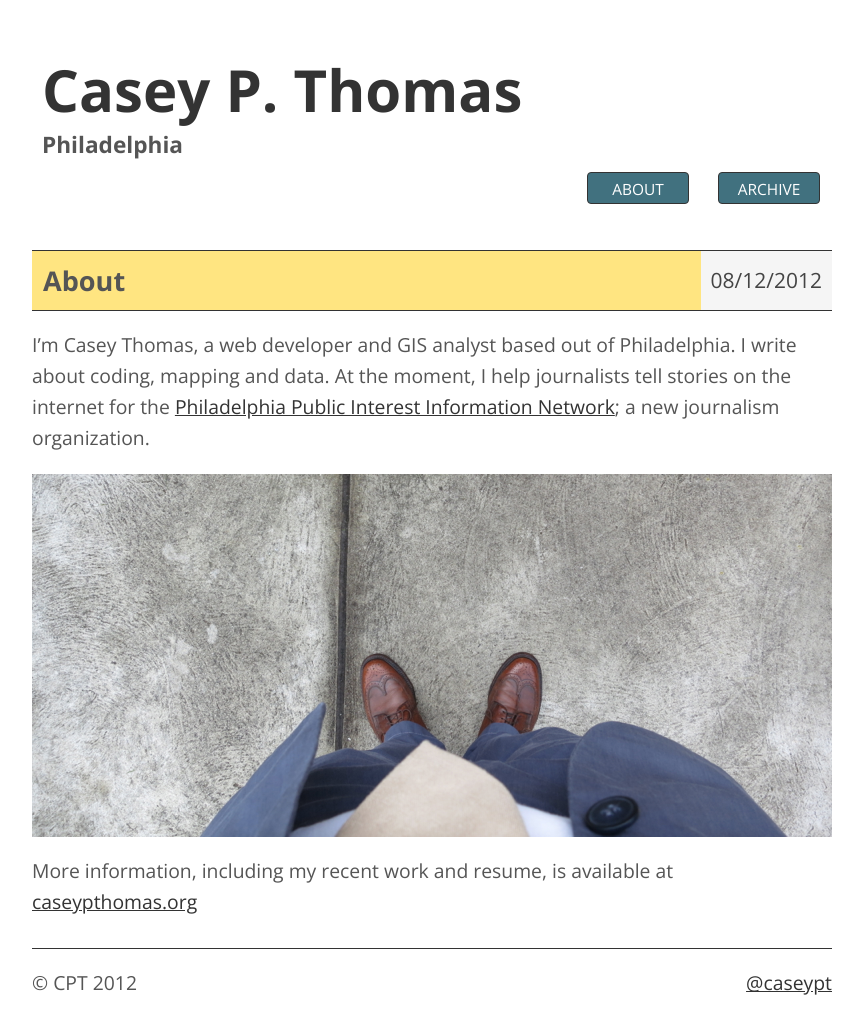
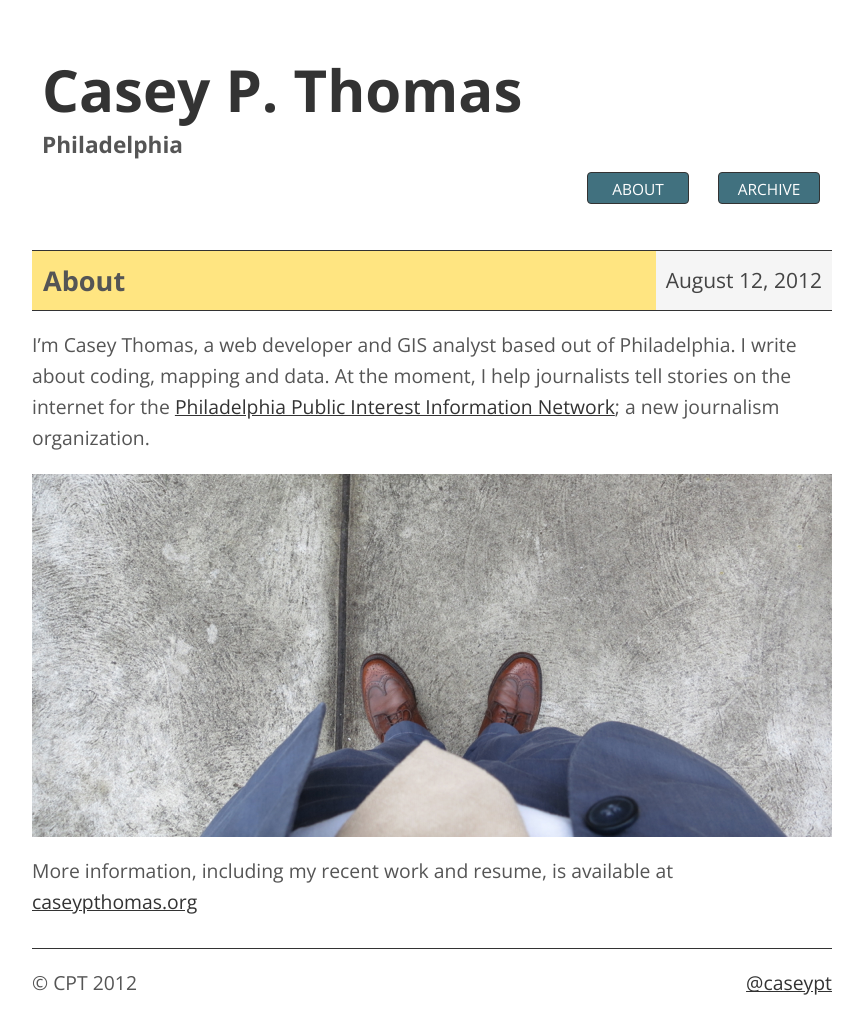
Before and after one commit to caseycesari/caseycesari.github.com, a Jekyll site: the page built from about/index.md, in a window 1280 px wide and 1019 px high. Shown: the whole window, without its empty margins (208-1071 px from the left). Built offline with Jekyll 4.4.1, drawn with Linux system fonts in a browser that asks for light colours; nearby versions of some CDN libraries.

Commit message:
Remove day name from post dates

```diff
--- a/_includes/listed-post.html
+++ b/_includes/listed-post.html
@@ -2,9 +2,9 @@
   <div class="post">
     <header>
       <h2><a href="{{ post.url }}">{{ post.title }}</a></h2>
-      <span class="date">{{ post.date | date: "%A, %B %d, %Y" }}</span>
+      <span class="date">{{ post.date | date: "%B %d, %Y" }}</span>
     </header>
-    <span class="inline-date">{{ post.date | date: "%A, %B %d, %Y" }}</span>
+    <span class="inline-date">{{ post.date | date: "%B %d, %Y" }}</span>
     <div>{{ post.content }}</div>
   </div>
 </article>
--- a/_layouts/post.html
+++ b/_layouts/post.html
@@ -5,9 +5,9 @@
   <div class="post">
     <header>
       <h2>{{ page.title }}</h2>
-      <span class="date">{{ page.date | date: "%m/%d/%Y" }}</span>
+      <span class="date">{{ page.date | date: "%B %d, %Y" }}</span>
     </header>
-    <span class="inline-date">{{ page.date | date: "%A, %B %d, %Y" }}</span>
+    <span class="inline-date">{{ page.date | date: "%B %d, %Y" }}</span>
     <div>{{ content }}</div>
   </div>
 </article>
```
